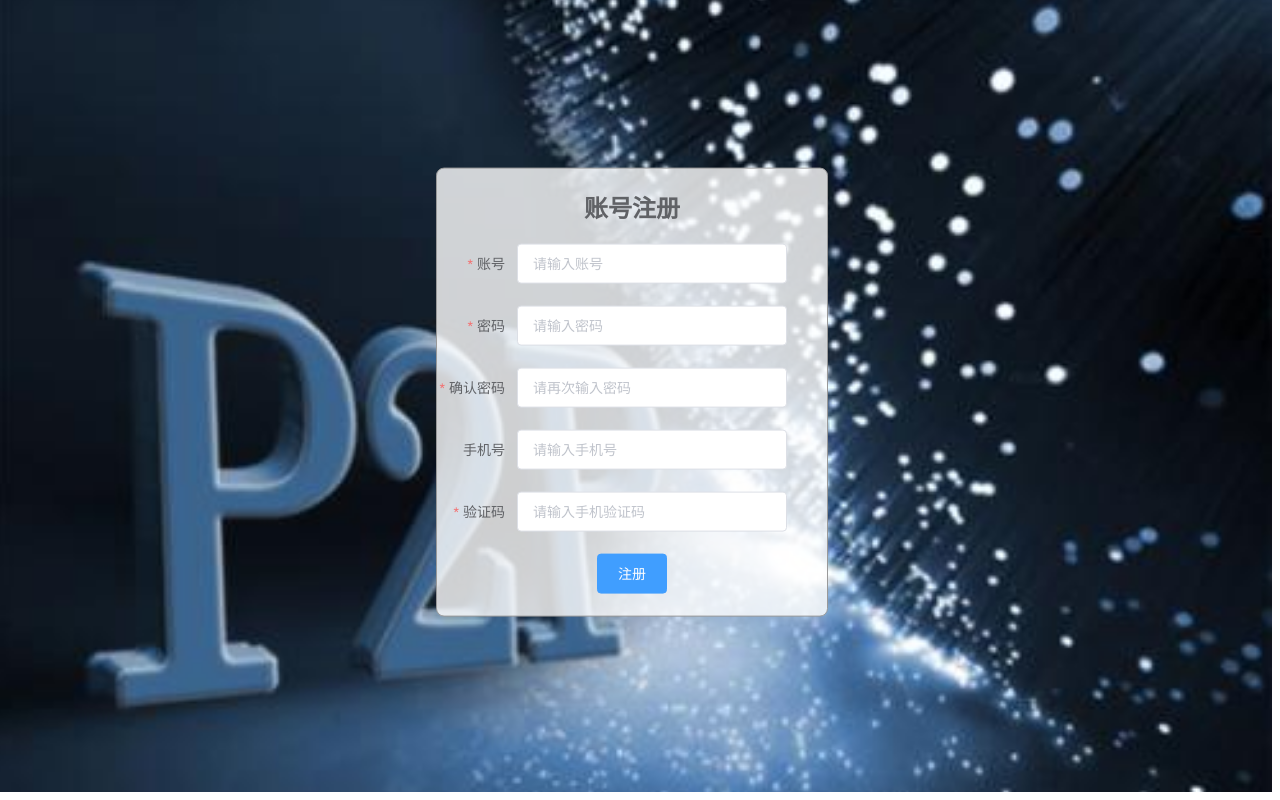
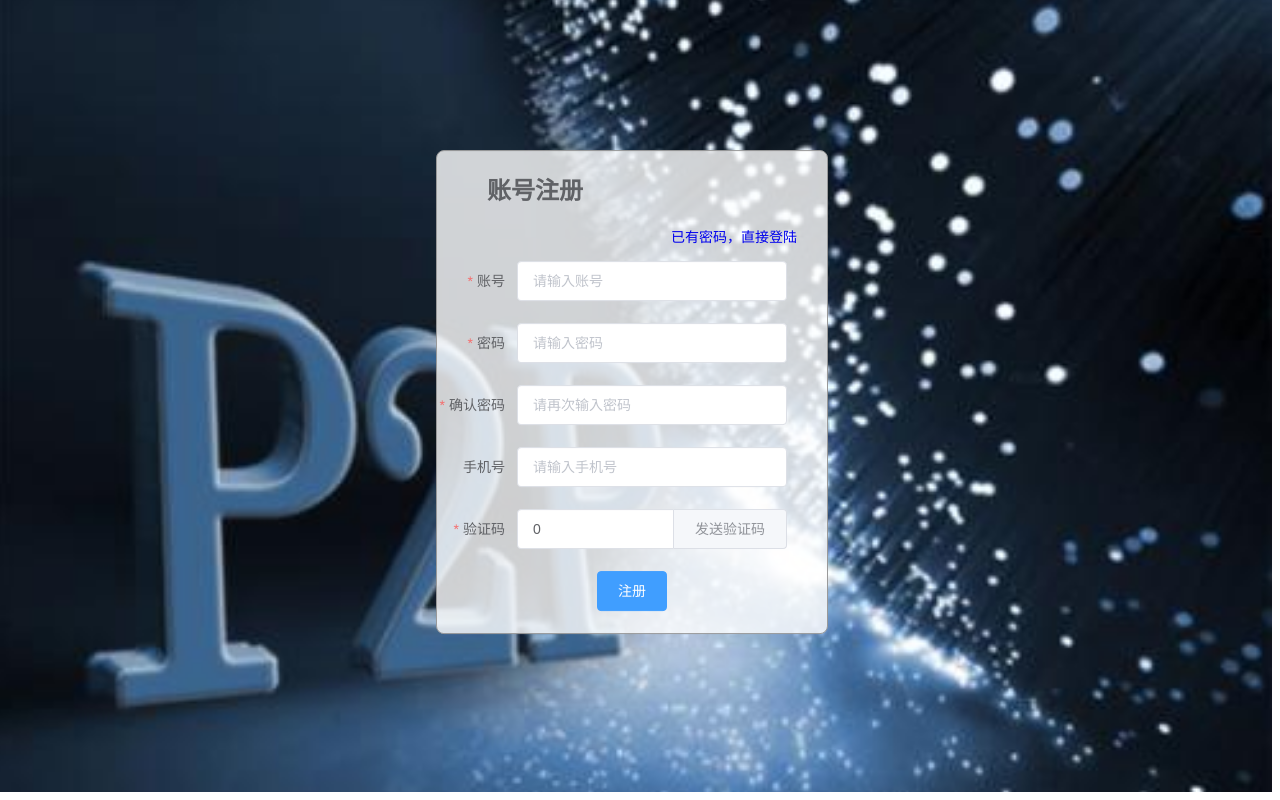
Before and after one commit to crazylz/j2ee, a Vue app: page /#/register in a window 1280 px wide. Built offline with nearby package versions, Linux system fonts and the light colour scheme.

Commit message:
注册界面更改

```diff
--- a/src/pages/register.vue
+++ b/src/pages/register.vue
@@ -1,24 +1,28 @@
 <template>
 	<div class="main">
 		<div class="register">
-			<h2 style="text-align: center;color: #606266;">账号注册</h2>
-
-			<el-form ref='userLoginForm' :model='userLogin' label-width='80px' :rules='rules'>
+			<h2 style="text-align:left; margin-left:50px;color: #606266;">账号注册</h2>
+            <a style="text-decoration:none" href="#/login"><p style="text-align:right; margin:0 30px 15px 0;font-size:14px">已有密码，直接登陆</p></a>
+			<el-form ref='registerForm' :model='registerInfo' label-width='80px' :rules='rules' >
 				<el-form-item label='账号' prop='id'>
-					<el-input v-model='userLogin.id' placeholder='请输入账号' autocomplete="off" id='userid' clearable></el-input>
+					<el-input v-model='registerInfo.id' placeholder='请输入账号' autocomplete="off" id='userid' clearable></el-input>
 				</el-form-item>
 				<el-form-item label='密码' prop='password'>
-					<el-input v-model='userLogin.password' type='password' placeholder='请输入密码' autocomplete="off" id='password' clearable></el-input>
+					<el-input v-model='registerInfo.password' type='password' placeholder='请输入密码'  clearable></el-input>
 				</el-form-item>
 				<el-form-item label='确认密码' prop='password_sure'>
-					<el-input v-model='userLogin.password_sure' type='password' placeholder='请再次输入密码' autocomplete="off" id='password' clearable></el-input>
+					<el-input v-model='registerInfo.password_sure'  placeholder='请再次输入密码' clearable></el-input>
 				</el-form-item>
 				<el-form-item label='手机号' prop='phone'>
-					<el-input v-model='userLogin.phone' placeholder='请输入手机号' autocomplete="off" id='phone' clearable></el-input>
+					<el-input v-model='registerInfo.phone' placeholder='请输入手机号' clearable></el-input>
 				</el-form-item>
-				<el-form-item label='验证码' prop='check_num'>
-					<el-input v-model='userLogin.check_num' placeholder='请输入手机验证码' autocomplete="off" id='check_num' clearable></el-input>
+				<el-form-item label='验证码' prop='check_num' >
+					<el-input  v-model='registerInfo.check_num' placeholder='请输入手机验证码'  clearable>
+						<el-button v-if="checkVisible==true" slot="append" @click="checkNum()" >发送验证码</el-button>
+						<el-button v-else slot="append" @click="checkNum()" >重新发送</el-button>
+					</el-input>
 				</el-form-item>
+
 				<el-form-item style="margin-right:40px">
 					<el-button type='primary' @click='register()'
 					>注册</el-button>
@@ -31,15 +35,16 @@
 <script >
 
 	export default {
-		name: 'login',
 		data(){
 				//定义了所有参数
 			return {
-				loginRole: 1,
-				userLogin: {
+				checkVisible:true,
+				registerInfo: {
 					id: '',
-                    password: '',
-                    phone:''
+					password: '',
+					password_sure:'',
+					phone:'',
+					check_num:0
 				},
 				// 校验规则
 				rules:{
@@ -64,18 +69,11 @@
 			};
 		},
 		methods:{
-			login:function(){
-				var that=this;
-				if(that.loginRole==1){
-				that.$router.push({path:'/userhome'});
-				}else if(that.loginRole==2){
-				that.$router.push({path:'/guaranteehome'});
-				}else if(that.loginRole==3){
-				that.$router.push({path:'/adminhome'});
-				}
+			register:function(){
+
 			},
-			register:function(){
-				this.$router.push({path:'/register'});
+			checkNum:function(){
+			this.checkVisible=false;
 			}
 		}
 	}
@@ -126,14 +124,6 @@
 		color: #409eff;
 		margin: 10px 10px 10px 10px;
 	}
-	.fade-enter-active,
-	.fade-leave-active {
-	    transition: all 0.35s ease;
-	}
 
-	.fade-enter,
-	.fade-leave-active {
-	    opacity: 0;
-	}
 
 </style>
```
